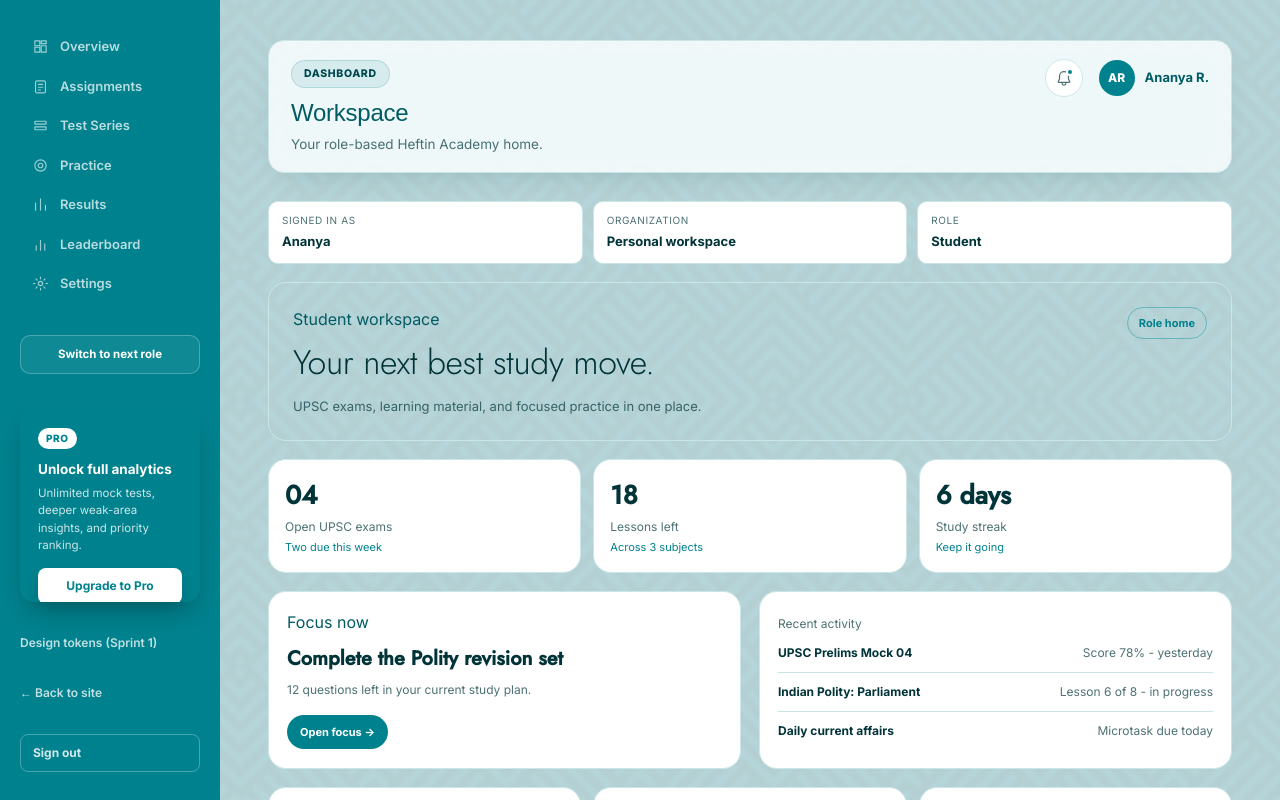
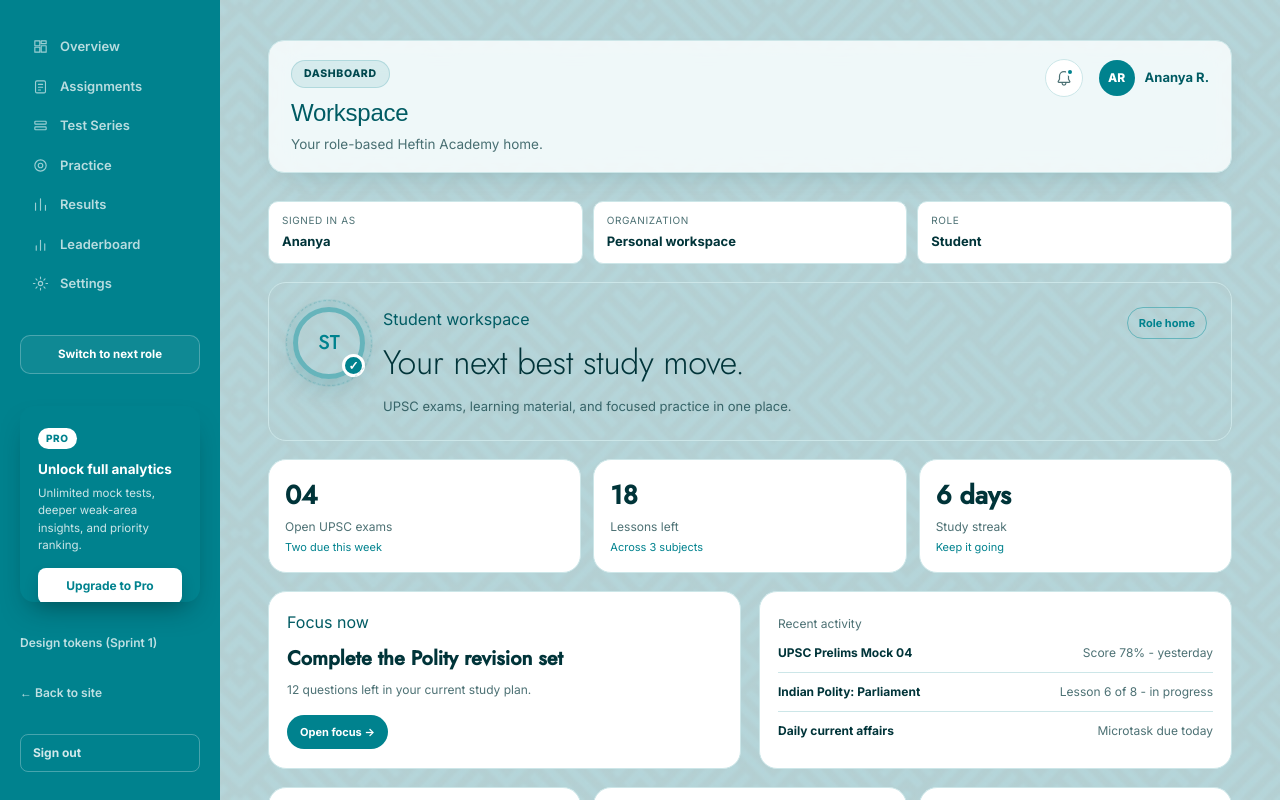
Before and after one commit to nehal1222/HeftinFront-end, a React (Vite) app in the folder dashboard.app/: page / in a window 1280 px wide. Built offline with nearby package versions, Linux system fonts and the light colour scheme.

Commit message:
Add circular role status marker

```diff
--- a/dashboard.app/src/components/RoleLandingPage.jsx
+++ b/dashboard.app/src/components/RoleLandingPage.jsx
@@ -57,11 +57,13 @@ export default function RoleLandingPage({ role, onNavigate }) {
   })()
   const organization = role === 'super_admin' ? 'Heftin platform' : role === 'student' || role === 'individual' ? 'Personal workspace' : 'Heftin UPSC Institute'
   const roleLabel = role === 'org_admin' ? 'Organization Admin' : role === 'super_admin' ? 'Heftin Super Admin' : role === 'faculty' ? 'Faculty' : role === 'individual' ? 'Individual learner' : 'Student'
+  const roleMark = { student: 'ST', individual: 'IN', faculty: 'FA', org_admin: 'OA', super_admin: 'SA' }[role] || 'ST'
 
   return (
     <section className="role-landing-page">
       <div className="role-landing-identity"><div><span>Signed in as</span><strong>{personName}</strong></div><div><span>Organization</span><strong>{organization}</strong></div><div><span>Role</span><strong>{roleLabel}</strong></div></div>
       <div className="role-landing-hero">
+        <div className={`role-landing-orb role-landing-orb-${role}`} aria-label={`${roleLabel} role active`}><span>{roleMark}</span><b>✓</b></div>
         <div><span className="dash-section-label">{landing.eyebrow}</span><h2>{landing.title}</h2><p>{landing.subtitle}</p></div>
         <span className="role-landing-badge">Role home</span>
       </div>
--- a/dashboard.app/src/styles/dashboard.css
+++ b/dashboard.app/src/styles/dashboard.css
@@ -356,12 +356,75 @@
 }
 
 .role-landing-hero {
+    grid-template-columns: 72px minmax(0, 1fr) auto;
     align-items: start;
     padding: 24px;
     border: 1px solid var(--line);
     border-radius: var(--radius);
     background: linear-gradient(135deg, var(--card-bg), var(--teal-soft));
     animation: role-panel-enter 0.45s 0.16s ease both;
+}
+
+.role-landing-orb {
+    position: relative;
+    display: grid;
+    width: 72px;
+    height: 72px;
+    flex: 0 0 auto;
+    place-items: center;
+    border: 5px solid var(--teal-light);
+    border-radius: 50%;
+    background: var(--teal-soft);
+    color: var(--teal);
+    font-family: 'Jost', sans-serif;
+    font-size: 20px;
+    font-weight: 500;
+    box-shadow: 0 0 0 8px rgba(102, 180, 187, 0.12), 0 12px 28px rgba(0, 72, 78, 0.14);
+    animation: role-orb-in 0.6s 0.12s ease both;
+}
+
+.role-landing-orb::after {
+    position: absolute;
+    inset: -12px;
+    border: 1px dashed rgba(0, 130, 142, 0.28);
+    border-radius: 50%;
+    content: '';
+    animation: role-orbit 9s linear infinite;
+}
+
+.role-landing-orb b {
+    position: absolute;
+    right: -5px;
+    bottom: -3px;
+    display: grid;
+    width: 23px;
+    height: 23px;
+    place-items: center;
+    border: 3px solid var(--card-bg);
+    border-radius: 50%;
+    background: var(--teal);
+    color: #fff;
+    font-family: sans-serif;
+    font-size: 12px;
+}
+
+.role-landing-orb-super_admin {
+    border-color: #8ccbd0;
+    background: var(--teal);
+    color: #fff;
+}
+
+.role-landing-orb-super_admin b {
+    background: #003439;
+}
+
+@keyframes role-orb-in {
+    from { opacity: 0; transform: scale(0.7) rotate(-12deg); }
+    to { opacity: 1; transform: scale(1) rotate(0); }
+}
+
+@keyframes role-orbit {
+    to { transform: rotate(360deg); }
 }
 
 .role-landing-hero h2 {
@@ -540,6 +603,11 @@
     .role-landing-focus,
     .role-landing-activity,
     .role-landing-actions button {
+        animation: none;
+    }
+
+    .role-landing-orb,
+    .role-landing-orb::after {
         animation: none;
     }
 }
```
Also changed, not shown: 1 other file (tests, documents, lock files or other folders).
